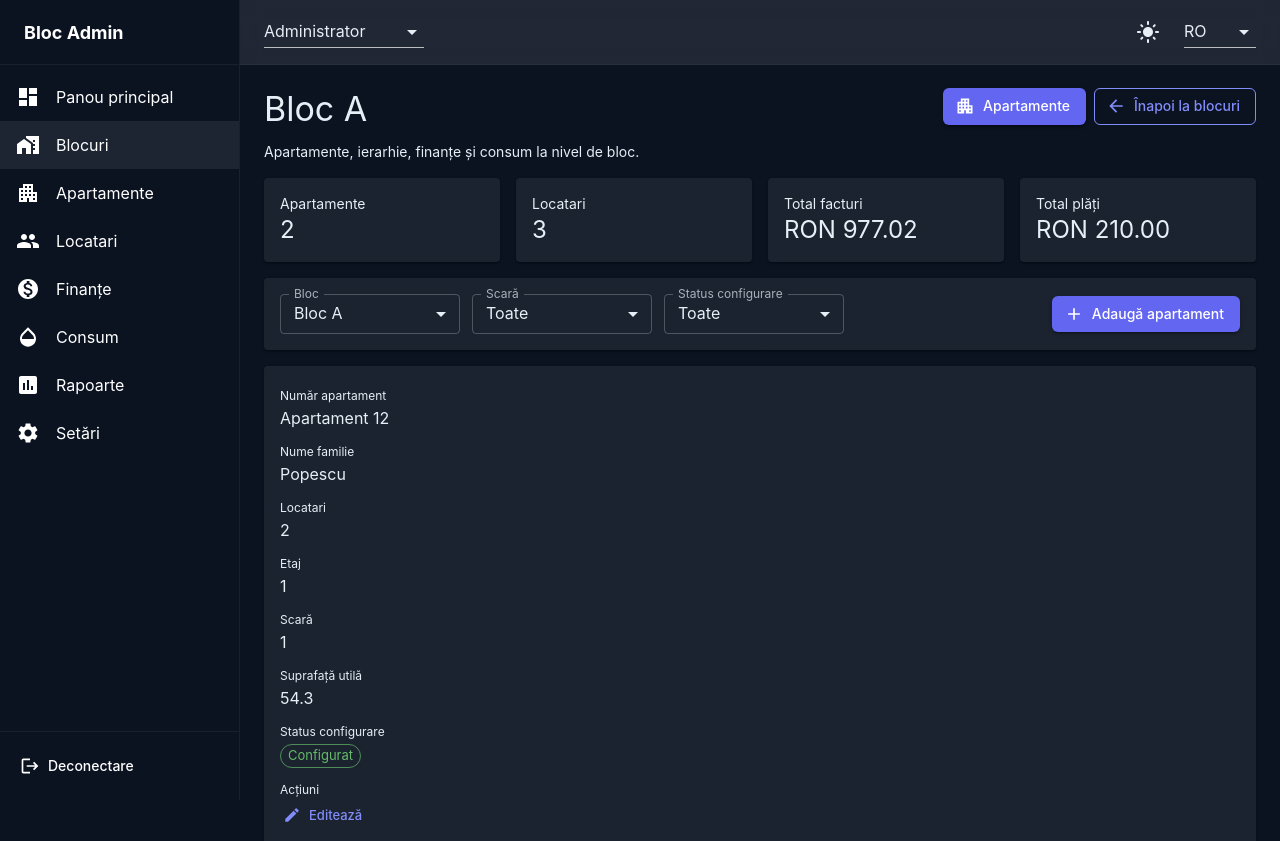
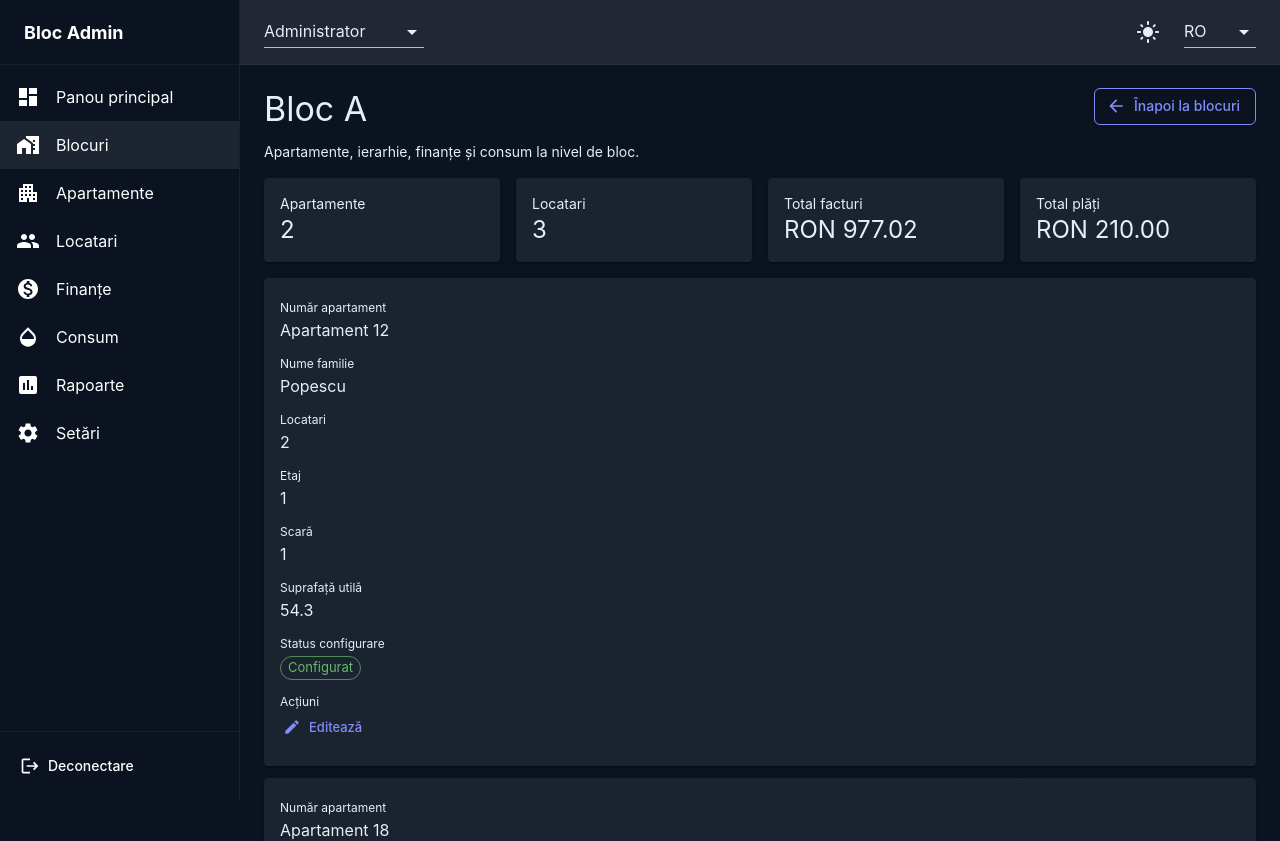
Before and after one commit to odiatlov/bloc-admin-ui, a React (Vite) app: page /admin/blocks/block-a/apartments in a window 1280 px wide. Shown: the top 841 px of the page. Built offline with nearby package versions, Linux system fonts and the light colour scheme.

Commit message:
Edit apartments in the Block view

```diff
--- a/src/pages/Apartments/components/ApartmentManagement.tsx
+++ b/src/pages/Apartments/components/ApartmentManagement.tsx
@@ -41,13 +41,14 @@ import {
 } from '../../../mocks/apartmentData'
 
 type ApartmentManagementProps = {
+  hideScopeFilters?: boolean
   initialBlockId?: string
 }
 
 const apartmentSetupStatuses: ApartmentSetupStatus[] = ['configured', 'unconfigured']
 const heatingTypes: HeatingType[] = ['central', 'individual', 'gas_boiler', 'district']
 
-const ApartmentManagement: React.FC<ApartmentManagementProps> = ({ initialBlockId }) => {
+const ApartmentManagement: React.FC<ApartmentManagementProps> = ({ hideScopeFilters = false, initialBlockId }) => {
   const { t } = useTranslation()
   const { account, role } = React.useContext(RoleContext)
   const scopedBlocks = React.useMemo(
@@ -222,6 +223,7 @@ const ApartmentManagement: React.FC<ApartmentManagementProps> = ({ initialBlockI
 
   return (
     <Box sx={{ display: 'grid', gap: 2 }}>
+      {!hideScopeFilters && (
         <Paper sx={{ p: 2, display: 'flex', gap: 1.5, alignItems: 'center', justifyContent: 'space-between', flexWrap: 'wrap' }}>
           <Box sx={{ display: 'flex', gap: 1.5, alignItems: 'center', flexWrap: 'wrap' }}>
             <FormControl size="small" sx={{ minWidth: 180 }}>
@@ -267,6 +269,7 @@ const ApartmentManagement: React.FC<ApartmentManagementProps> = ({ initialBlockI
             </Button>
           </Box>
         </Paper>
+      )}
 
       <ResponsiveDataView
         ariaLabel={t('sidebar.apartments')}
--- a/src/pages/Blocks/BlockContext.tsx
+++ b/src/pages/Blocks/BlockContext.tsx
@@ -73,9 +73,11 @@ const BlockContext: React.FC = () => {
         description={t('blocks.description')}
         actions={(
           <Box sx={{ display: 'flex', gap: 1, flexWrap: 'wrap' }}>
-            <Button startIcon={<ApartmentIcon />} variant="contained" component={RouterLink} to={`/admin/blocks/${block.id}/apartments`}>
-              {t('sidebar.apartments')}
-            </Button>
+            {section !== 'apartments' && (
+              <Button startIcon={<ApartmentIcon />} variant="contained" component={RouterLink} to={`/admin/blocks/${block.id}/apartments`}>
+                {t('sidebar.apartments')}
+              </Button>
+            )}
             <Button startIcon={<ArrowBackIcon />} variant="outlined" onClick={() => navigate('/admin/blocks')}>
               {t('blocks.actions.backToList')}
             </Button>
@@ -104,7 +106,7 @@ const BlockContext: React.FC = () => {
         </Box>
 
         {section === 'apartments' && (
-          <ApartmentManagement initialBlockId={block.id} />
+          <ApartmentManagement hideScopeFilters initialBlockId={block.id} />
         )}
 
         {(section === 'overview' || section === 'consumption') && (
```
Lines whose indentation alone changed are shown as unchanged.
